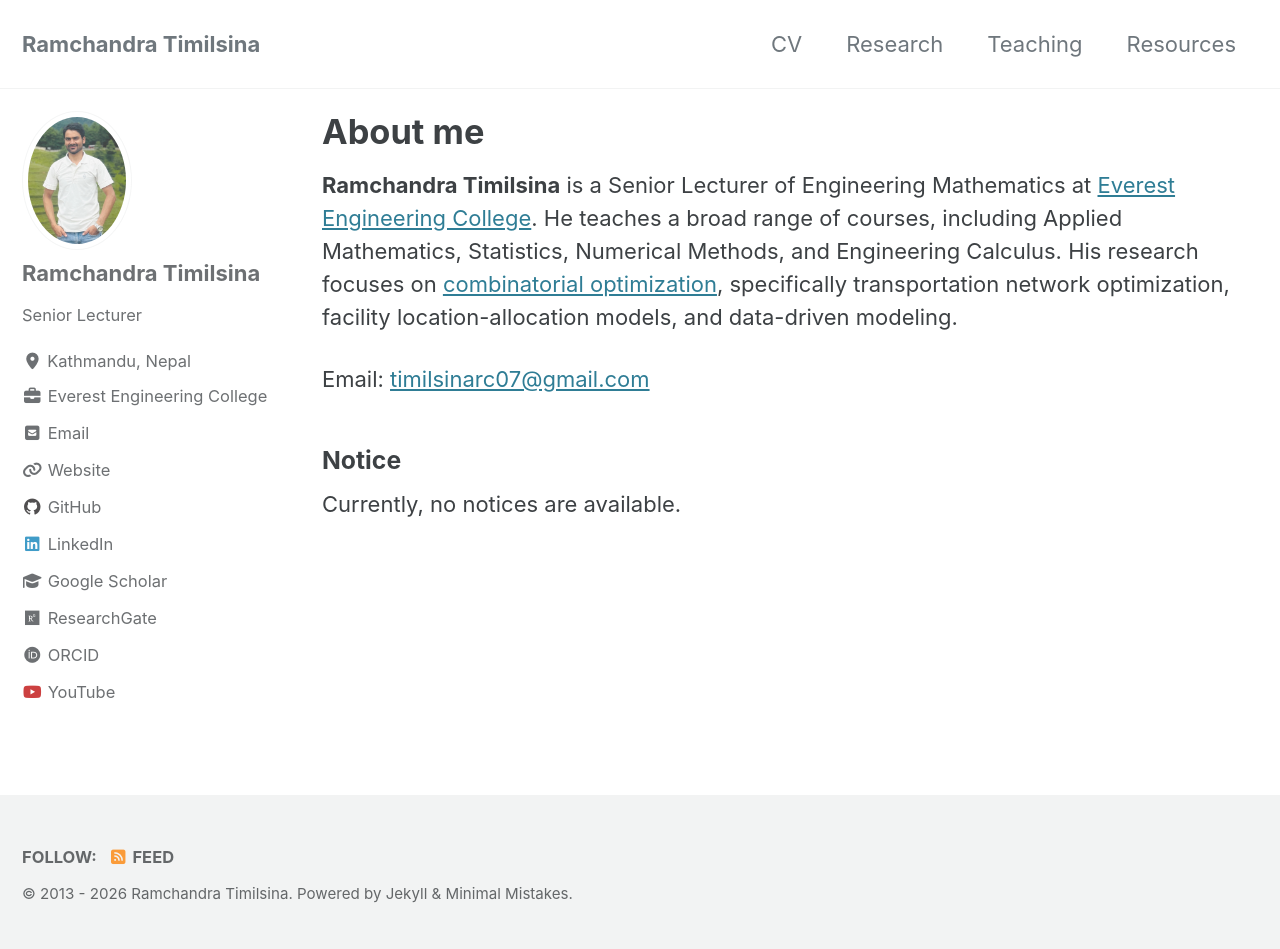
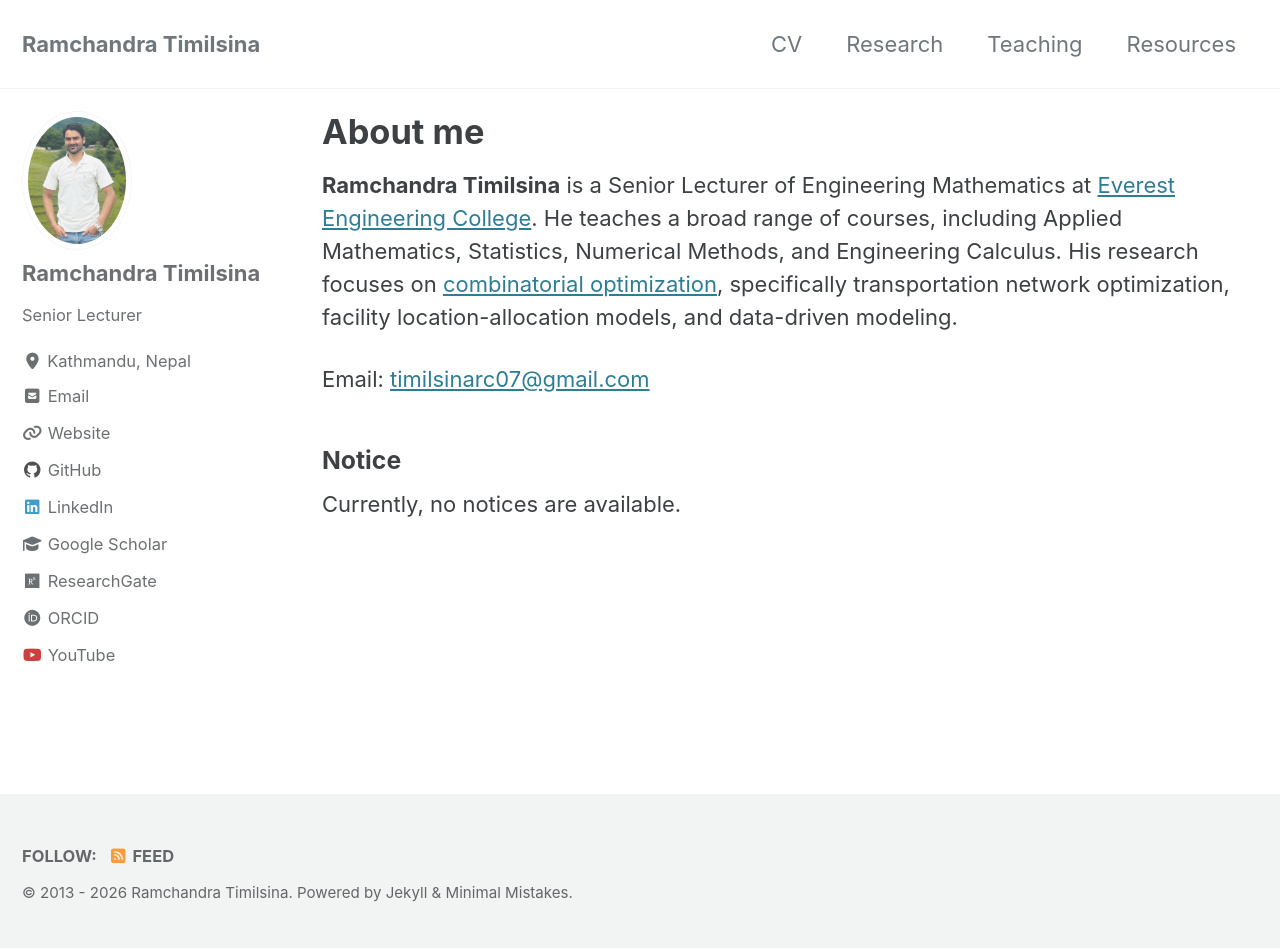
Before and after one commit to TimilsinaRC07/TimilsinaRC07.github.io, a Jekyll site: the page built from index.html, in a window 1280 px wide and 949 px high. Built offline with Jekyll 4.4.1, drawn with Linux system fonts in a browser that asks for light colours; cached includes are drawn as plain includes; the list of posts is cut into pages by our own code.

Commit message:
Update _config.yml

```diff
--- a/_config.yml
+++ b/_config.yml
@@ -122,9 +122,6 @@ author:
   #email            : "timilsinarc07@gmail.com"
   # fediverse      : "@you@instance.social"  # used for fediverse:creator meta tag
   links:
-    - label: "Everest Engineering College"
-      icon: "fas fa-fw fa-briefcase"
-      url: "https://eemc.edu.np/"
     - label: "Email"
       icon: "fas fa-fw fa-square-envelope"
       url: "mailto:timilsinarc07@gmail.com"
```
